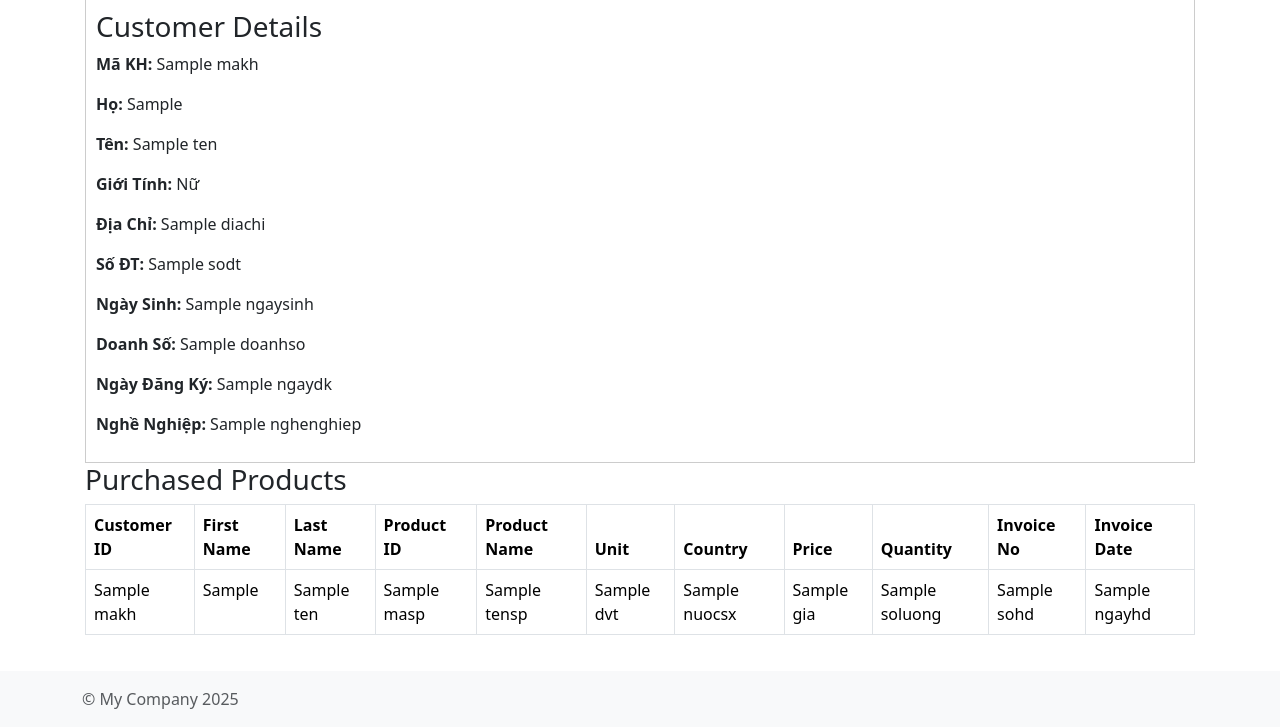
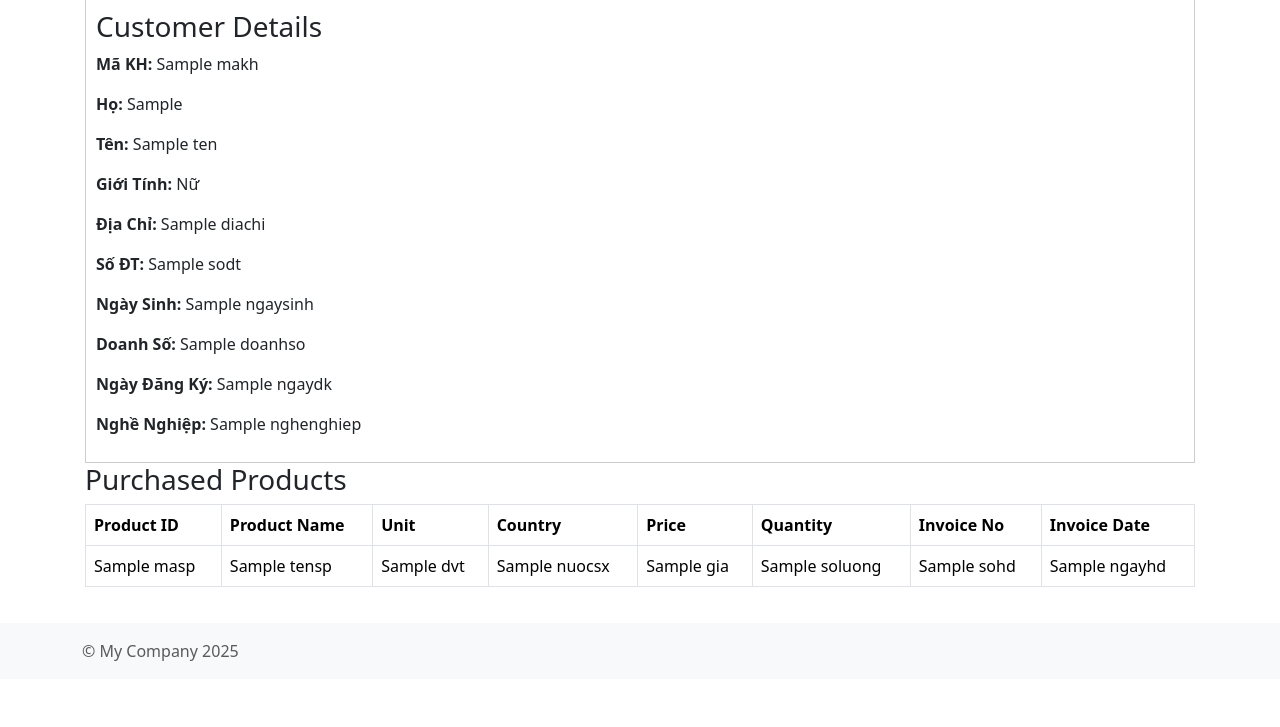
Before and after one commit to kaisergrimlock/medic, a Yii app: template basic/views/site/index.php in a window 1280 px wide. Shown: the part 177-904 px from the top of the page. After the commit the page ends 838 px from the top, so only its background shows below. Run offline with PHP 8.4 and a stand-in for Yii, Linux system fonts and the light colour scheme; the template is opened without the code that fills it: most values are stand-ins (such as "Sample title", 1, 10 or a date in 2020); data that the repository does not hold is empty; some libraries are stand-ins or nearby versions.

Commit message:
updated table display

```diff
--- a/basic/controllers/SiteController.php
+++ b/basic/controllers/SiteController.php
@@ -68,8 +68,7 @@ class SiteController extends Controller
         $customer = $this->findCustomer($makh);
 
         // SQL query to retrieve purchased product information
-        $sql = "SELECT khachhang.makh, khachhang.ho, khachhang.ten,
-                       sanpham.masp, sanpham.tensp, sanpham.dvt, sanpham.nuocsx, sanpham.gia,
+        $sql = "SELECT sanpham.masp, sanpham.tensp, sanpham.dvt, sanpham.nuocsx, sanpham.gia,
                        cthd.soluong, hoadon.sohd, hoadon.ngayhd
                 FROM khachhang
                 JOIN hoadon ON khachhang.makh = hoadon.makh
--- a/basic/views/site/index.php
+++ b/basic/views/site/index.php
@@ -37,9 +37,6 @@ use yii\helpers\Url;
     <table class="table table-bordered">
         <thead>
             <tr>
-                <th>Customer ID</th>
-                <th>First Name</th>
-                <th>Last Name</th>
                 <th>Product ID</th>
                 <th>Product Name</th>
                 <th>Unit</th>
@@ -53,9 +50,6 @@ use yii\helpers\Url;
         <tbody>
             <?php foreach ($data as $row): ?>
                 <tr>
-                    <td><?= Html::encode($row['makh']) ?></td>
-                    <td><?= Html::encode($row['ho']) ?></td>
-                    <td><?= Html::encode($row['ten']) ?></td>
                     <td><?= Html::encode($row['masp']) ?></td>
                     <td><?= Html::encode($row['tensp']) ?></td>
                     <td><?= Html::encode($row['dvt']) ?></td>
```
